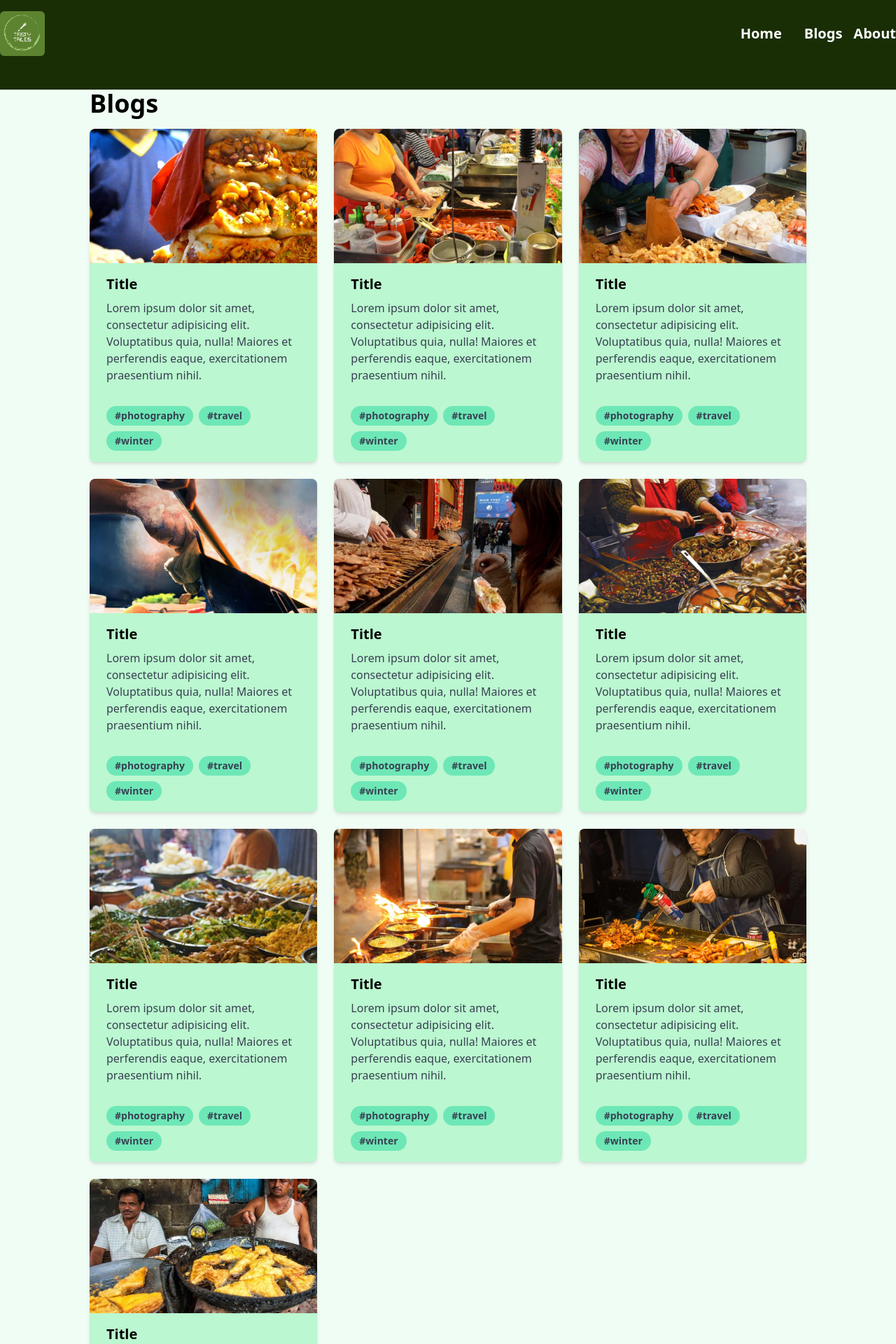
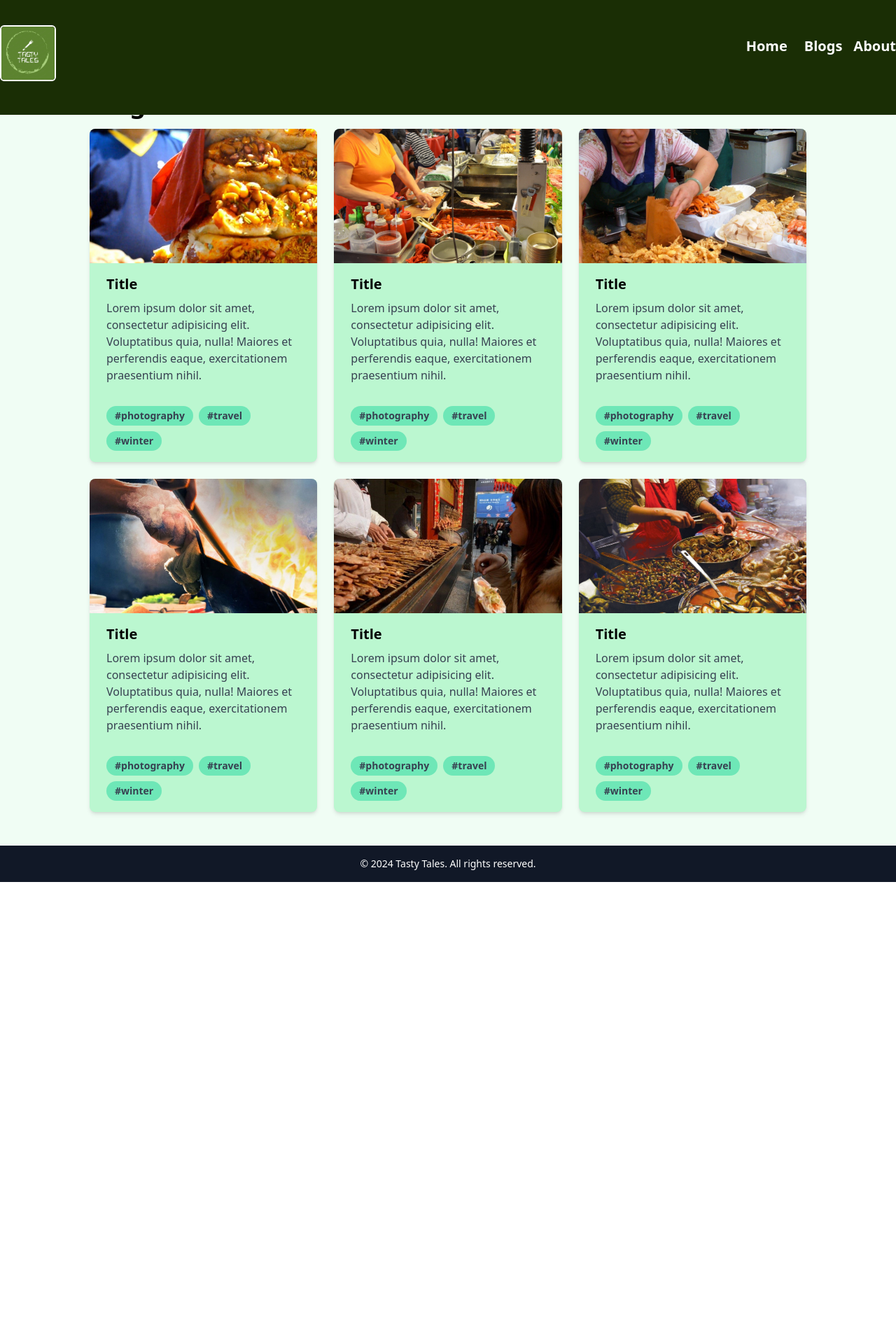
Before and after one commit to ramdeoines/Food-Blog, a Vue app: page /blogs in a window 1280 px wide. Shown: the top 1920 px of the page at 70% size. After the commit the page ends 1260 px from the top, so only its background shows below. Built offline with nearby package versions, Linux system fonts and the light colour scheme.

Commit message:
Working version, reduced blog cards and edited home page header.

```diff
--- a/src/components/BlogsCardComponent.vue
+++ b/src/components/BlogsCardComponent.vue
@@ -24,7 +24,3 @@ export default {
   }
 }
 </script>
-
-<style>
-/* Additional styles */
-</style>
--- a/src/components/HeaderComponent.vue
+++ b/src/components/HeaderComponent.vue
@@ -4,12 +4,13 @@
 
       <!-- Logo -->
       <router-link to="/" class="flex items-center space-x-2">
-        <img src="@/assets/blog_logo.png" alt="Blog Logo" class="w-16 h-auto rounded-md transition-transform transform hover:scale-110">
+        <img src="@/assets/blog_logo.png" alt="Blog Logo" class="w-20 h-auto rounded-md transition-transform transform hover:scale-110
+        mr-10 mt-5 border-2 border-white">
       </router-link>
 
       <!-- Navigation buttons -->
       <nav class="flex items-center space-x-4 justify-end">
-        <router-link to="/" class="font-bold m-4 text-base sm:text-lg md:text-xl hover:text-gray-300">
+        <router-link to="/" class="font-bold m-2 text-base sm:text-lg md:text-xl hover:text-gray-300">
           Home
         </router-link>
         <router-link to="/blogs" class="font-bold m-4 text-base sm:text-lg md:text-xl hover:text-gray-300">
--- a/src/views/BlogsView.vue
+++ b/src/views/BlogsView.vue
@@ -62,34 +62,6 @@ export default {
           image: '/placeholders/blog6.jpg',
           altText: 'Alternate text',
           tags: ['#photography', '#travel', '#winter']
-        },
-        {
-          title: 'Title',
-          content: 'Lorem ipsum dolor sit amet, consectetur adipisicing elit. Voluptatibus quia, nulla! Maiores et perferendis eaque, exercitationem praesentium nihil.',
-          image: '/placeholders/blog7.jpg',
-          altText: 'Alternate text',
-          tags: ['#photography', '#travel', '#winter']
-        },
-        {
-          title: 'Title',
-          content: 'Lorem ipsum dolor sit amet, consectetur adipisicing elit. Voluptatibus quia, nulla! Maiores et perferendis eaque, exercitationem praesentium nihil.',
-          image: '/placeholders/blog8.jpg',
-          altText: 'Alternate text',
-          tags: ['#photography', '#travel', '#winter']
-        },
-        {
-          title: 'Title',
-          content: 'Lorem ipsum dolor sit amet, consectetur adipisicing elit. Voluptatibus quia, nulla! Maiores et perferendis eaque, exercitationem praesentium nihil.',
-          image: '/placeholders/blog9.jpg',
-          altText: 'Alternate text',
-          tags: ['#photography', '#travel', '#winter']
-        },
-        {
-          title: 'Title',
-          content: 'Lorem ipsum dolor sit amet, consectetur adipisicing elit. Voluptatibus quia, nulla! Maiores et perferendis eaque, exercitationem praesentium nihil.',
-          image: '/placeholders/blog10.jpg',
-          altText: 'Alternate text',
-          tags: ['#photography', '#travel', '#winter']
         }
       ]
     };
--- a/src/views/HomeView.vue
+++ b/src/views/HomeView.vue
@@ -2,7 +2,7 @@
   <div>
     <!-- Header Section -->
     <header class="p-4">
-      <h1 class="text-4xl font-bold">Tasty Tales</h1>
+      <h1 class="text-4xl font-bold mt-5 mr-10">Tasty Tales</h1>
       <p class="text-lg font-semibold">Exploring the world of delicious food</p>
     </header>
 
```
